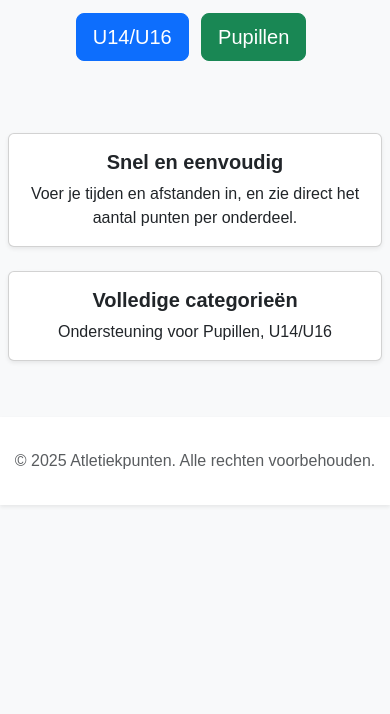
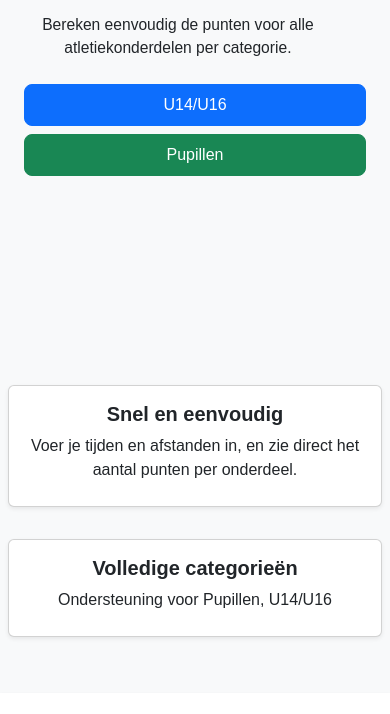
Before and after one commit to olavmulder/atletiekpunten, a plain HTML site: page index.html in a window 390 px wide. Shown: the part 263-977 px from the top of the page. Before the commit the page ends 844 px from the top, so only its background shows below. Drawn offline with nearby package versions, Linux system fonts and the light colour scheme.

Commit message:
try meta data

```diff
--- a/index.html
+++ b/index.html
@@ -2,6 +2,7 @@
 <html lang="en">
 <head>
   <meta charset="UTF-8">
+  <meta name="viewport" content="width=device-width, initial-scale=1.0">
   <title>Atletiekpunten</title>
   <link href="https://cdn.jsdelivr.net/npm/bootstrap@5.3.2/dist/css/bootstrap.min.css" rel="stylesheet">
   <link href="style.css" rel="stylesheet">
--- a/style.css
+++ b/style.css
@@ -108,3 +108,42 @@
     flex: 0 0 50px;
   }
 }
+
+/* Hero Section */
+section.text-center {
+  display: flex;
+  flex-direction: column;
+  justify-content: center;  /* vertical center */
+  align-items: center;
+  min-height: 60vh;         /* take at least 60% of viewport height */
+  padding: 2rem 1rem;
+}
+
+section.text-center h1 {
+  font-size: 6vw;          /* scale with viewport */
+  margin-bottom: 1rem;
+}
+
+section.text-center p {
+  font-size: 4vw;
+  max-width: 90%;
+  margin-bottom: 1.5rem;
+}
+
+/* Buttons on mobile */
+@media (max-width: 576px) {
+  section.text-center .btn-lg {
+    width: 100%;            /* full width buttons */
+    margin-bottom: 0.5rem;
+    font-size: 1rem;
+  }
+
+  /* Cards stack closer on mobile */
+  .container .row.g-4 {
+    gap: 0.5rem;
+  }
+
+  .card {
+    margin-bottom: 0.5rem;
+  }
+}
```
Also changed, not shown: pupillen.html (+1 -0 lines), u14_u16.html (+1 -0 lines).
